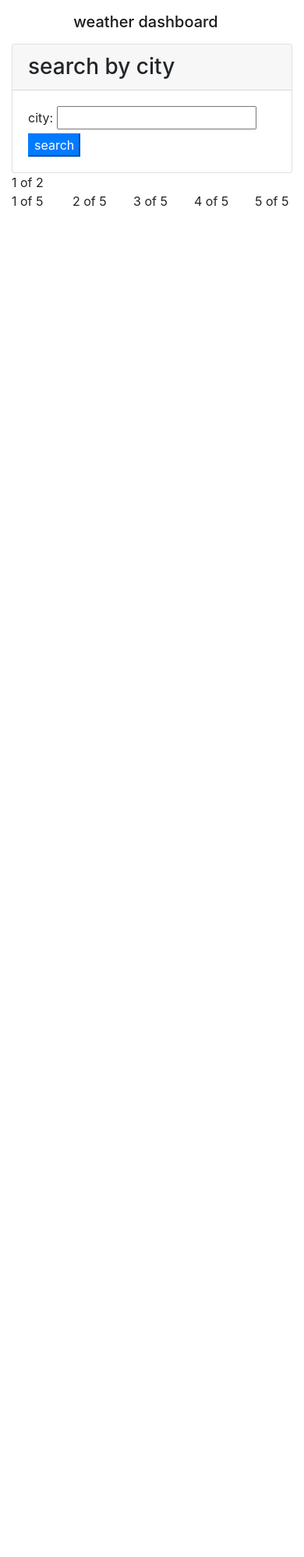
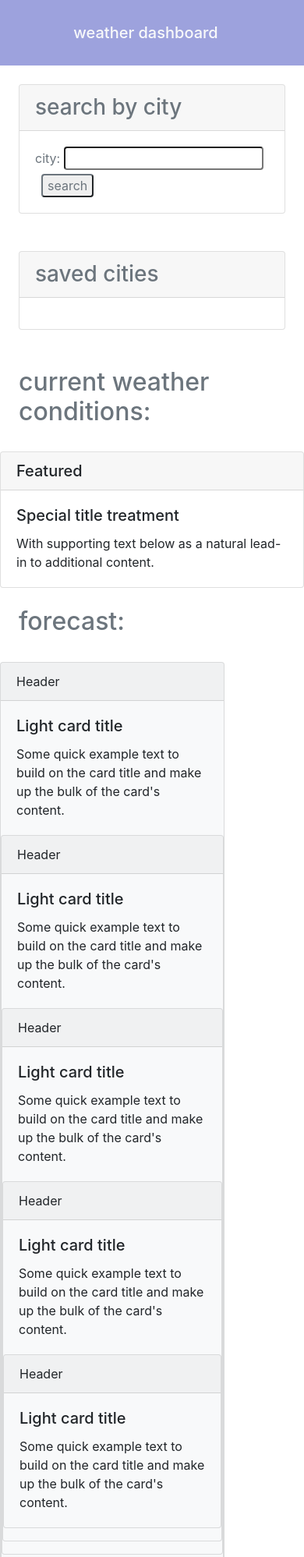
Before and after one commit to overtonr/weather-dashboard, a plain HTML site: page index.html in a window 390 px wide. Shown: the top 1997 px of the page at 78% size. Before the commit the page ends 844 px from the top, so only its background shows below. Drawn offline with nearby package versions, Linux system fonts and the light colour scheme; no server answers.

Commit message:
framework cards added

```diff
--- a/assets/style.css
+++ b/assets/style.css
@@ -0,0 +1,11 @@
+:root {
+    --background-purple: rgb(157, 162, 221);
+    --color-dark: rgb(111, 111, 111);
+}
+
+
+header {
+    background-color: var(--background-purple);
+    width: 100vw;
+    height: 10vh;
+}
--- a/index.html
+++ b/index.html
@@ -9,17 +9,17 @@
     <title>Weather Dashboard</title>
 </head>
 <body>
-    <nav class="navbar navbar-light justify-content-center">
-        <span class="navbar-brand mb-0 h1">weather dashboard</span>
-    </nav>
+    <header class="navbar navbar-light justify-content-center">
+        <h1 class="navbar-brand text-light mb-0">weather dashboard</h1>
+    </header>
     <main class="flex-row justify-space-between">
-    <div class="col-12 col-md-4">
-      <div class="card">
+    <div class="col-12 col-md-4 p-4">
+      <div class="card text-secondary">
         <h3 class="card-header">search by city</h3>
         <form id="user-form" class="card-body">
           <label class="form-label">city:</label>
-          <input id="city" type="text" class="form-input"/>
-          <button type="submit" class="btn-primary">search</button>
+          <input id="city" type="text" class="form-input rounded"/>
+          <button type="submit" class="btn-outline-secondary rounded ml-1 mx-2">search</button>
         </form>
       </div>
       </div>
@@ -27,6 +27,66 @@
         Appended once the search button is clicked (java)
         <button type="search" class="btn btn-primary btn-medium ml-3 my-5">city</button>
       </div> -->
+      <div class="col-12 col-md-4 p-4">
+        <div class="card text-secondary">
+          <h3 class="card-header">saved cities</h3>
+          <div id="saved-cities" class="card-body"></div>
+        </div>
+      </div>
+      <div class="col-12 col-md-8 p-4">
+        <h2 class="subtitle text-secondary">current weather conditions: <span id="current-weather"></span></h2>
+        <div id="current-container"></div>
+      </div>
+      <div class="card">
+        <h5 class="card-header">Featured</h5>
+        <div class="card-body">
+          <h5 class="card-title">Special title treatment</h5>
+          <p class="card-text">With supporting text below as a natural lead-in to additional content.</p>
+        </div>
+      </div>
+      <div class="col-12 col-md-8 p-4">
+        <h2 class="subtitle text-secondary">forecast: <span id="forecast-weather"></span></h2>
+        <div id="forecast-container"></div>
+      </div>
+      <div class="card bg-light mb-3" style="max-width: 18rem;">
+        <div class="card-header">Header</div>
+        <div class="card-body">
+          <h5 class="card-title">Light card title</h5>
+          <p class="card-text">Some quick example text to build on the card title and make up the bulk of the card's content.</p>
+        </div>
+        <div class="card bg-light mb-3" style="max-width: 18rem;">
+            <div class="card-header">Header</div>
+            <div class="card-body">
+              <h5 class="card-title">Light card title</h5>
+              <p class="card-text">Some quick example text to build on the card title and make up the bulk of the card's content.</p>
+            </div>
+            <div class="card bg-light mb-3" style="max-width: 18rem;">
+                <div class="card-header">Header</div>
+                <div class="card-body">
+                  <h5 class="card-title">Light card title</h5>
+                  <p class="card-text">Some quick example text to build on the card title and make up the bulk of the card's content.</p>
+                </div>
+                <div class="card bg-light mb-3" style="max-width: 18rem;">
+                    <div class="card-header">Header</div>
+                    <div class="card-body">
+                      <h5 class="card-title">Light card title</h5>
+                      <p class="card-text">Some quick example text to build on the card title and make up the bulk of the card's content.</p>
+                    </div>
+                    <div class="card bg-light mb-3" style="max-width: 18rem;">
+                        <div class="card-header">Header</div>
+                        <div class="card-body">
+                          <h5 class="card-title">Light card title</h5>
+                          <p class="card-text">Some quick example text to build on the card title and make up the bulk of the card's content.</p>
+                        </div>
+
+
+
+
+
+
+
+
+<!--
         <div class="col-12 col-md-8">
             <div class="row">
               <div class="col">
@@ -51,9 +111,9 @@
               </div>
             </div>
           </div>
-      </main>
-      </div>
 
+      </div> -->
+    </main>
 <script type="text/javascript" src="./assets/script.js"> </script>
 </body>
 
```
